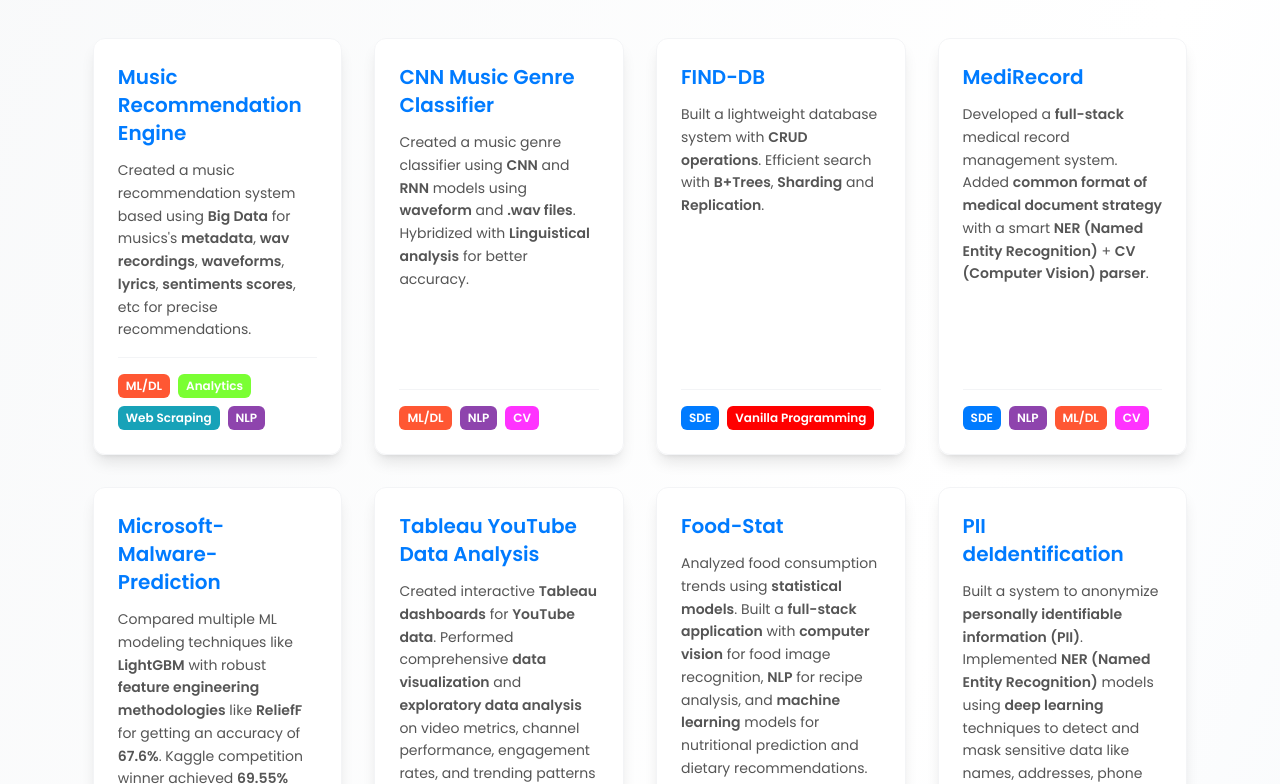
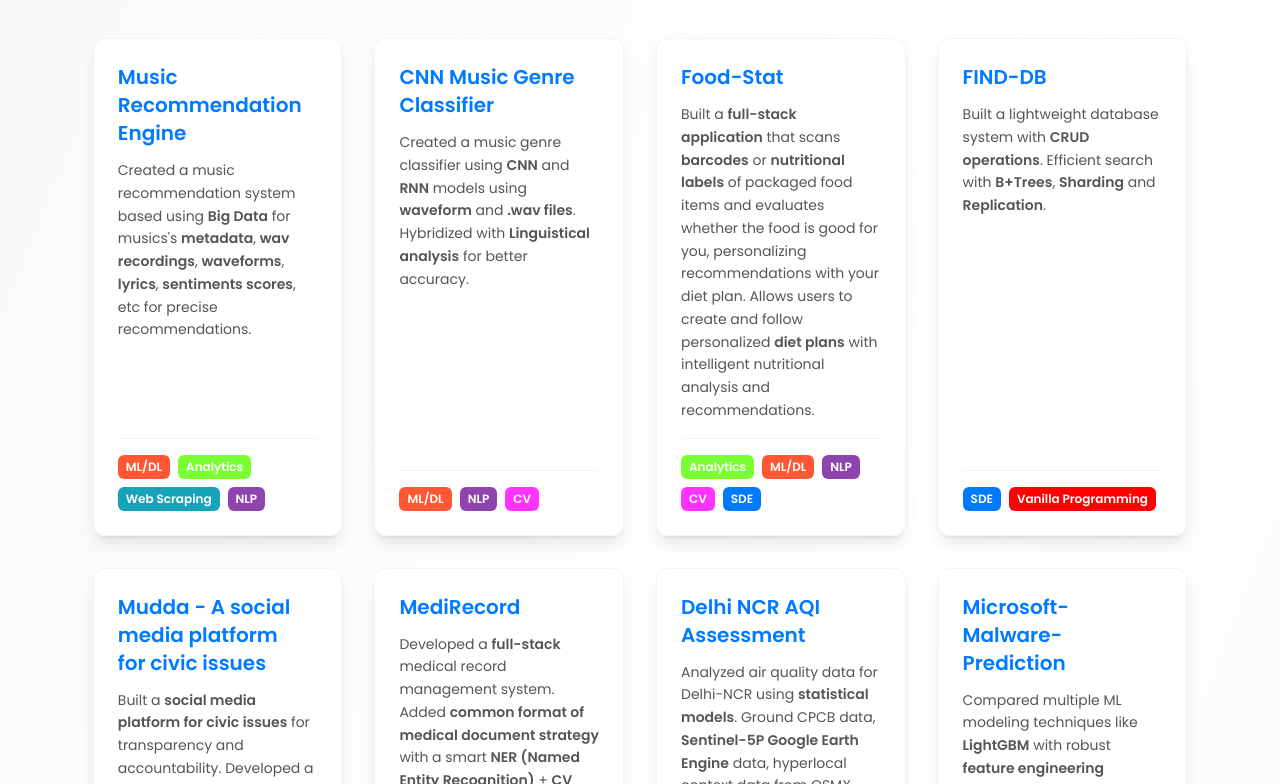
Before and after one commit to ShubhPundir/portfolio, a Next.js app in the folder frontend/: page /portfolio/allprojects in a window 1280 px wide. Shown: the part 336-1120 px from the top of the page. Built offline with nearby package versions, Linux system fonts and the light colour scheme.

Commit message:
update: added mudda and delhi ncr aqi assesment

```diff
--- a/frontend/src/components/projects/projectsData.tsx
+++ b/frontend/src/components/projects/projectsData.tsx
@@ -23,6 +23,16 @@ export const projects: Project[] = [
     repoLink: "https://github.com/ShubhPundir/CNN-Genre-Prediction",
   },
   {
+    name: "Food-Stat",
+    description: (
+      <>
+        Built a <strong>full-stack application</strong> that scans <strong>barcodes</strong> or <strong>nutritional labels</strong> of packaged food items and evaluates whether the food is good for you, personalizing recommendations with your diet plan. Allows users to create and follow personalized <strong>diet plans</strong> with intelligent nutritional analysis and recommendations.
+      </>
+    ),
+    tags: [TAGS.ANALYTICS, TAGS.ML_DL, TAGS.NLP, TAGS.CV, TAGS.SDE],
+    repoLink: "https://github.com/TeslaC00/Food-Stat",
+  },
+  {
     name: "FIND-DB",
     description: (
       <>
@@ -33,6 +43,16 @@ export const projects: Project[] = [
     repoLink: "https://github.com/ShubhPundir/Find-DB",
   },
   {
+    name: "Mudda - A social media platform for civic issues",
+    description: (
+      <>
+        Built a <strong>social media platform for civic issues</strong> for transparency and accountability. Developed a robust and dynamic <strong>AI workflow engine</strong> to automate the process of issue resolution and administration.
+      </>
+    ),
+    tags: [TAGS.SDE, TAGS.NLP, TAGS.ML_DL, TAGS.CV],
+    repoLink: "https://github.com/Cipher3003/Mudda",
+  },
+  {
     name: "MediRecord",
     description: (
       <>
@@ -41,6 +61,16 @@ export const projects: Project[] = [
     ),
     tags: [TAGS.SDE, TAGS.NLP, TAGS.ML_DL, TAGS.CV],
     repoLink: "https://github.com/ShubhPundir/MediRecord",
+  },
+  {
+    name: "Delhi NCR AQI Assessment",
+    description: (
+      <>
+        Analyzed air quality data for Delhi-NCR using <strong>statistical models</strong>. Ground CPCB data, <strong>Sentinel-5P Google Earth Engine</strong> data, hyperlocal context data from OSMX and weatherdata from IMD for analysis and making a dashboard for better visualization.
+      </>
+    ),
+    tags: [TAGS.ANALYTICS, TAGS.ML_DL, TAGS.CV],
+    repoLink: "https://github.com/anjorisarabhai/Delhi-NCR-AQI-Assessment",
   },
   {
     name: "Microsoft-Malware-Prediction",
@@ -61,16 +91,6 @@ export const projects: Project[] = [
     ),
     tags: [TAGS.ANALYTICS],
     repoLink: "https://github.com/ShubhPundir/Tableau-YouTube-Data-Analysis",
-  },
-  {
-    name: "Food-Stat",
-    description: (
-      <>
-        Analyzed food consumption trends using <strong>statistical models</strong>. Built a <strong>full-stack application</strong> with <strong>computer vision</strong> for food image recognition, <strong>NLP</strong> for recipe analysis, and <strong>machine learning</strong> models for nutritional prediction and dietary recommendations.
-      </>
-    ),
-    tags: [TAGS.ANALYTICS, TAGS.ML_DL, TAGS.NLP, TAGS.CV, TAGS.SDE],
-    repoLink: "https://github.com/TeslaC00/Food-Stat",
   },
   {
     name: "PII deIdentification",
```
